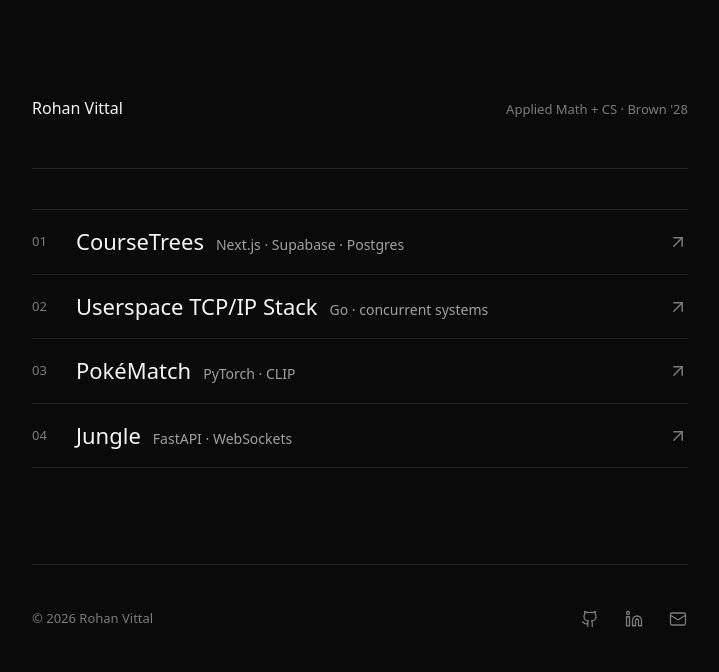
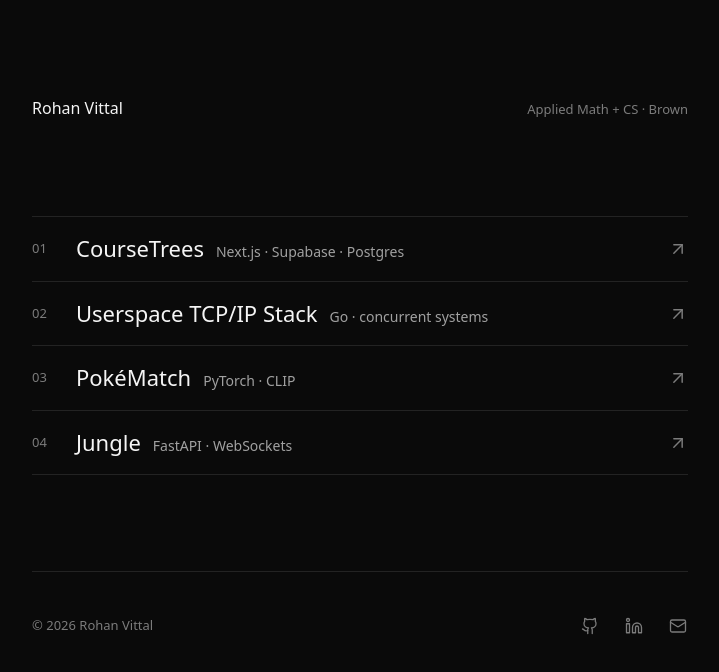
Before and after one commit to RVPhi5/portfolio, a React (Vite) app: page / in a window 1280 px wide. Shown: the top 672 px of the page, without its empty margins (280-999 px from the left). Built offline with nearby package versions, Linux system fonts and the light colour scheme.

Commit message:
replaced text front page

```diff
--- a/src/pages/Home.tsx
+++ b/src/pages/Home.tsx
@@ -17,18 +17,15 @@ export default function Home() {
           <div className="flex items-baseline justify-between gap-4 text-[13px]">
             <span className="text-[16px] font-medium text-primary">Rohan Vittal</span>
             <span className="hidden text-muted sm:inline">
-              Applied Math + CS · Brown '28
+              Applied Math + CS · Brown
             </span>
           </div>
 
           {/* Visually-hidden page heading — keeps one h1 for a11y/SEO. */}
           <h1 className="sr-only">Rohan Vittal — Projects</h1>
 
-          {/* Divider */}
-          <hr className="mb-10 mt-12 border-0 border-t border-border" />
-
           {/* Project list */}
-          <section aria-label="Projects">
+          <section aria-label="Projects" className="mt-24">
             <ul className="border-b border-border">
               {projects.map((project, i) => (
                 <li key={project.slug}>
```
